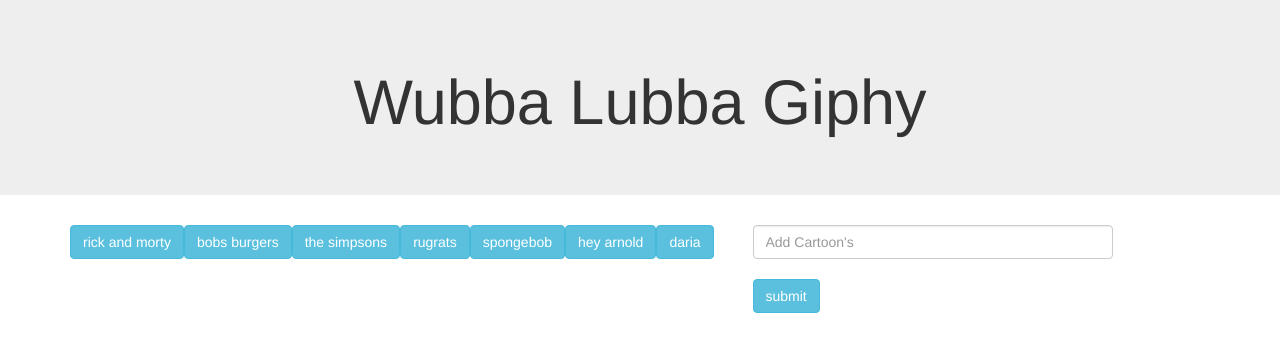
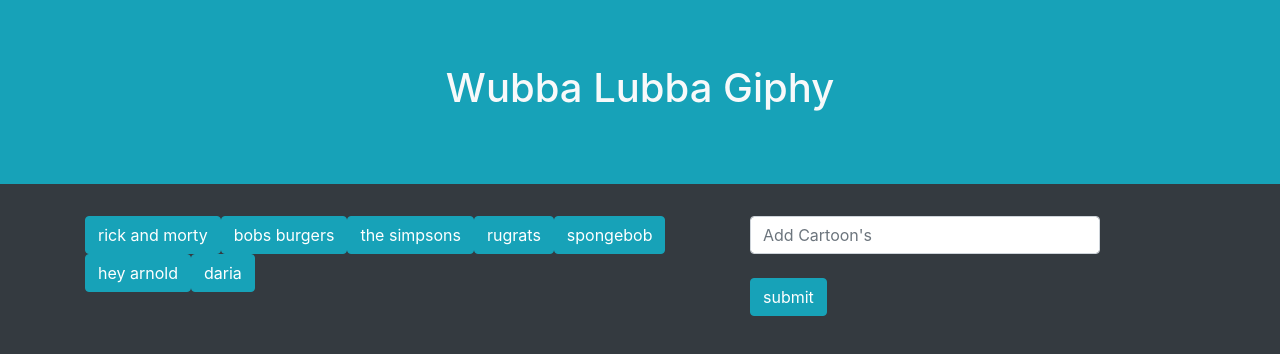
Before and after one commit to izzy612/GifTastic, a plain HTML site: page index.html in a window 1280 px wide. Drawn offline with nearby package versions, Linux system fonts and the light colour scheme.

Commit message:
almost done

```diff
--- a/assets/javascript/app.js
+++ b/assets/javascript/app.js
@@ -16,7 +16,8 @@
 		event.preventDefault();
 		var cartoon = $("#cartoon-input").val().trim();
 		cartoon.push(cartoon);
-		renderButtons();
+    renderButtons();
+    $("cartoon-input").val("");
 		return;
 	});
 
--- a/index.html
+++ b/index.html
@@ -3,14 +3,14 @@
 <head>
   	<meta charset="UTF-8">
   	<title>Giftastic Movies!</title>
-  	<link rel="stylesheet" href="https://maxcdn.bootstrapcdn.com/bootstrap/3.3.7/css/bootstrap.min.css" integrity="sha384-BVYiiSIFeK1dGmJRAkycuHAHRg32OmUcww7on3RYdg4Va+PmSTsz/K68vbdEjh4u" crossorigin="anonymous">
+    <link rel="stylesheet" href="https://stackpath.bootstrapcdn.com/bootstrap/4.3.1/css/bootstrap.min.css" integrity="sha384-ggOyR0iXCbMQv3Xipma34MD+dH/1fQ784/j6cY/iJTQUOhcWr7x9JvoRxT2MZw1T" crossorigin="anonymous">
 	<link rel="stylesheet" type="text/css" href="assets/css/style.css">
 	<link href="https://fonts.googleapis.com/css?family=Abril+Fatface|Sigmar+One|Special+Elite" rel="stylesheet">
 	<meta name="viewport" content="width=device-width, initial-scale=1">
 </head>
-<body>
+<body class="bg-dark text-light">
 
-      <div class="jumbotron jumbotron-fluid mx-auto">
+      <div class="jumbotron jumbotron-fluid mx-auto bg-info">
           <div class="container">
             <h1 class="text-center">Wubba Lubba Giphy</h1>
           </div>
@@ -23,9 +23,9 @@
               </div>
             </div>
             <div class="col-md-4">
-                <input type="text" id="add-cartoon" class="form-control" placeholder="Add Cartoon's">
+                <input for="cartoon-input" type="text" id="cartoon-input" class="form-control" placeholder="Add Cartoon's">
                 <br>
-                <button id="cartoon-input"  type="submit" class="btn btn-info">submit</button>
+                <button id="add-cartoon"  type="submit" class="btn btn-info">submit</button>
               </div>
           </div>
         </div>
```
